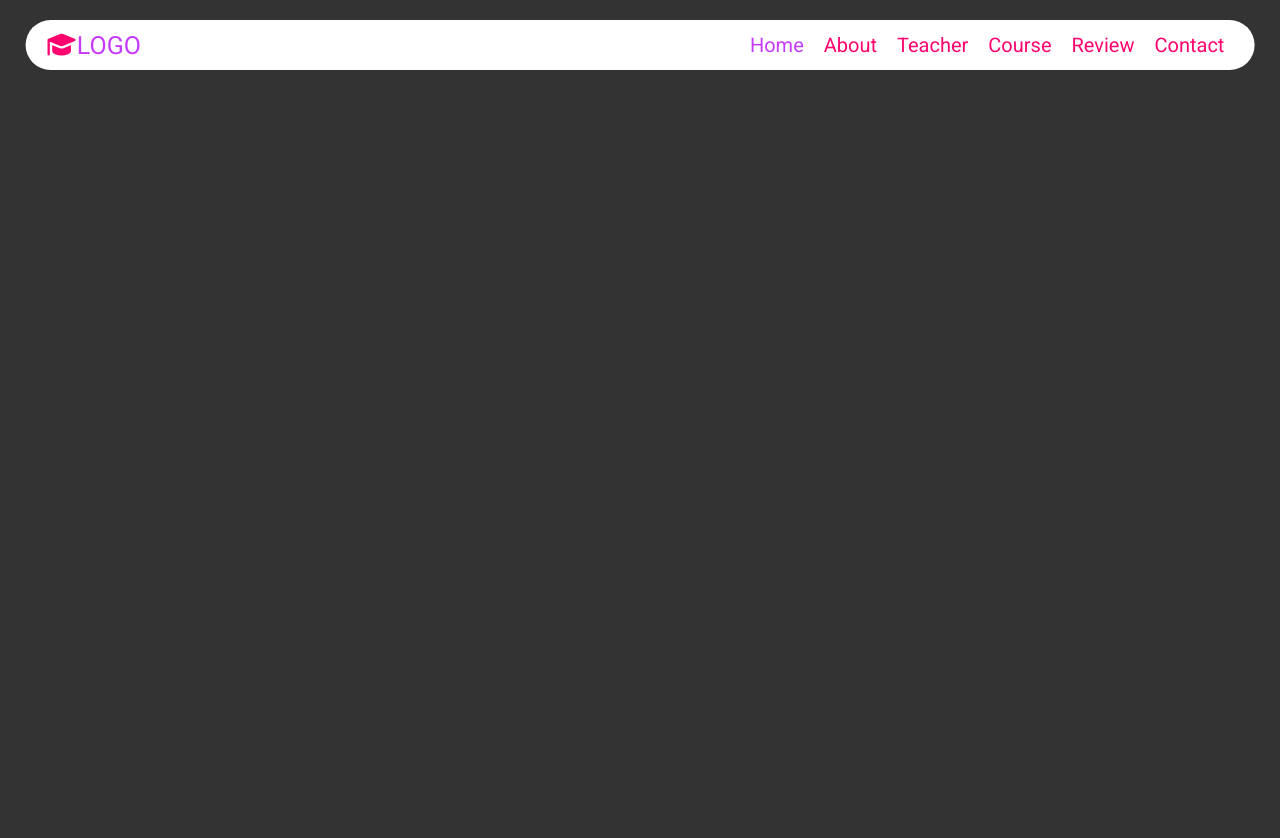
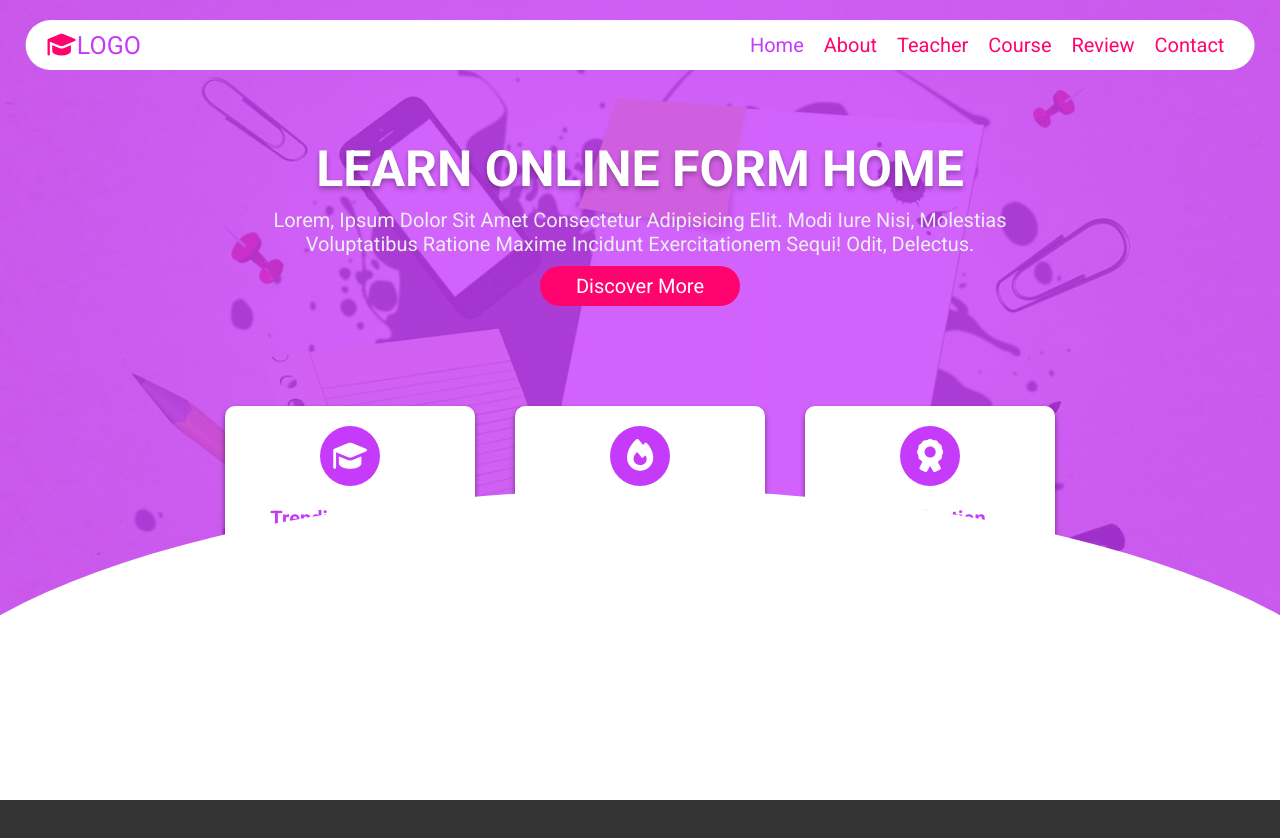
Before and after one commit to sabrina3004/Online_Education_Website, a plain HTML site: page index.html in a window 1280 px wide. Shown: the top 838 px of the page. Drawn offline with nearby package versions, Linux system fonts and the light colour scheme.

Commit message:
home page update

```diff
--- a/index.html
+++ b/index.html
@@ -30,6 +30,34 @@
 <!-- hearder section end -->
 
 
+<!-- home section start -->
+ <section class="home" id="home">
+  <div class="content">
+    <h1>learn online form home</h1>
+    <p>Lorem, ipsum dolor sit amet consectetur adipisicing elit. Modi iure nisi, molestias voluptatibus ratione maxime incidunt exercitationem sequi! Odit, delectus.</p>
+    <a href="#"><button>discover more</button></a>
+  </div>
+
+  <div class="box-container">
+    <div class="box">
+      <i class="fas fa-graduation-cap"></i>
+      <h3>trending courses</h3>
+      <p>Lorem ipsum dolor sit amet consectetur adipisicing elit. Libero, blanditiis?</p>
+    </div>
+    <div class="box">
+      <i class="fas fa-fire"></i>
+      <h3>free trial</h3>
+      <p>Lorem ipsum dolor sit amet consectetur adipisicing elit. Libero, blanditiis?</p>
+    </div>
+    <div class="box">
+      <i class="fas fa-award"></i>
+      <h3>certification</h3>
+      <p>Lorem ipsum dolor sit amet consectetur adipisicing elit. Libero, blanditiis?</p>
+    </div>
+  </div>
+ </section>
+<!-- home section end -->
+
 
   <script src="https://cdnjs.cloudflare.com/ajax/libs/jquery/3.7.1/jquery.min.js"></script>
 
--- a/style.css
+++ b/style.css
@@ -1,37 +1,39 @@
-@import url('https://fonts.googleapis.com/css2?family=Roboto:ital,wght@0,100..900;1,100..900&display=swap');
+@import url("https://fonts.googleapis.com/css2?family=Roboto:ital,wght@0,100..900;1,100..900&display=swap");
 
-:root{
-  --pink: #FF046F;
-  --violet: #C63BFA;
+:root {
+  --pink: #ff046f;
+  --violet: #c63bfa;
 }
 
-*{
-  font-family: 'Roboto', sans-serif;
+* {
+  font-family: "Roboto", sans-serif;
   text-decoration: none;
   text-transform: capitalize;
   outline: none;
-  margin: 0; padding: 0;
+  margin: 0;
+  padding: 0;
   box-sizing: border-box;
 }
 
-*::selection{
+*::selection {
   background: var(--pink);
   color: #fff;
 }
 
-html{
+html {
   font-size: 62.5%;
   overflow-x: hidden;
 }
-body{
+body {
   background: #333;
   height: 3000px;
 }
-header{
+header {
   width: 96%;
   background: #fff;
   position: fixed;
-  top: 2rem; left: 50%;
+  top: 2rem;
+  left: 50%;
   transform: translate(-50%);
   border-radius: 5rem;
   display: flex;
@@ -39,90 +41,191 @@ header{
   justify-content: space-between;
   padding: 1rem 2rem;
   z-index: 1000;
-  transition: .2s;
+  transition: 0.2s;
 }
-.header-active{
+.header-active {
   top: 0;
   width: 100%;
   border-radius: 0;
-  box-shadow: 0 .1rem .3rem rgb(0, 0, 0, .3);
+  box-shadow: 0 0.1rem 0.3rem rgb(0, 0, 0, 0.3);
 }
-header .navbar ul{
+header .navbar ul {
   display: flex;
   align-items: center;
   justify-content: space-between;
   list-style: none;
 }
-header .navbar ul li{
+header .navbar ul li {
   margin: 0 1rem;
 }
-header .navbar ul li a{
+header .navbar ul li a {
   font-size: 2rem;
   color: var(--pink);
   transition: 0.2s;
 }
 header .navbar ul li .active,
-header .navbar ul li a:hover{
+header .navbar ul li a:hover {
   color: var(--violet);
 }
 
-header .logo{
+header .logo {
   font-size: 2.5rem;
   color: var(--violet);
   text-transform: uppercase;
 }
- header .logo i {
+header .logo i {
   color: var(--pink);
   padding: 0.2rem;
- }
-header .fa-bars{
+}
+header .fa-bars {
   font-size: 3rem;
   color: var(--pink);
   cursor: pointer;
   display: none;
-  transition: .2s;
+  transition: 0.2s;
 }
 
-header .fa-times{
+.home {
+  min-height: 100vh;
+  background: linear-gradient(rgba(198, 59, 250, 0.8), rgba(198, 59, 250, 0.8)),
+    url(../images/bg.webp) no-repeat;
+  background-size: cover;
+  background-position: center;
+  background-attachment: fixed;
+  z-index: 0;
+  overflow: hidden;
+  position: relative;
+}
+
+.home .content {
+  display: flex;
+  align-items: center;
+  justify-content: center;
+  flex-flow: column;
+  padding-top: 14rem;
+  padding-bottom: 8rem;
+  text-align: center;
+}
+
+.home .content h1 {
+  font-size: 5rem;
+  color: #fff;
+  text-shadow: 0 0.3rem 0.5rem rgba(0, 0, 0, 0.3);
+  padding: 0 1rem;
+  text-transform: uppercase;
+}
+.home .content p {
+  font-size: 2rem;
+  color: #eee;
+  padding: 1rem 25rem;
+}
+.home .content button {
+  height: 4rem;
+  width: 20rem;
+  border-radius: 5rem;
+  background: var(--pink);
+  color: #fff;
+  font-size: 2rem;
+  cursor: pointer;
+  transition: 0.2s;
+  border: none;
+  box-shadow: 0 0.3remv1rem rgba(0, 0, 0, 0.3);
+}
+.home .content button:hover {
+  letter-spacing: 0.2rem;
+}
+.home .box-container {
+  display: flex;
+  justify-content: center;
+  flex-wrap: wrap;
+}
+.home .box-container .box {
+  height: 20rem;
+  width: 25rem;
+  background: #fff;
+  text-align: center;
+  border-radius: 1rem;
+  box-shadow: 0 0.3rem 0.5rem rgba(0, 0, 0, 0.5);
+  margin: 2rem;
+  cursor: pointer;
+}
+.home .box-container .box i {
+  height: 6rem;
+  width: 6rem;
+  line-height: 6rem;
+  text-align: center;
+  border-radius: 50%;
+  color: #fff;
+  background: var(--violet);
+  font-size: 3rem;
+  margin: 2rem 0;
+  transition: 0.2s;
+}
+.home .box-container .box h3{
+  font-size: 2rem;
+  color: var(--pink);
+  transition:  .2s;
+}
+.home .box-container .box p{
+  font-size: 1.3rem;
+  padding: .7rem 2rem;
+  color: #666;
+}
+.home .box-container .box:hover i{
+  background: var(--pink);
+}
+.home .box-container .box h3{
+  color: var(--violet);
+}
+.home::before{
+  content: '';
+  position: absolute;
+  bottom: -25rem; left: 50%;
+  transform: translate(-50%);
+  border-top: 70vh solid #fff;
+  width: 120%;
+  border-radius: 50%;
+}
+header .fa-times {
   transform: rotate(180deg);
   color: var(--violet);
 }
 
 /* media queries */
 
-@media (max-width:768px){
-
-  html{
+@media (max-width: 768px) {
+  html {
     font-size: 55%;
   }
 
-  header .fa-bars{
+  header .fa-bars {
     display: block;
   }
 
-  header .navbar{
+  header .navbar {
     position: fixed;
-    top: -100rem; left: 0;
+    top: -100rem;
+    left: 0;
     width: 100%;
     background: #fff;
     border-radius: 1rem;
     opacity: 0;
   }
 
-  header .navbar ul{
+  header .navbar ul {
     flex-flow: column;
     padding: 2rem 0;
   }
-  header .navbar ul li{
+  header .navbar ul li {
     margin: 1rem 0;
     width: 100%;
     text-align: center;
   }
-  header .navbar ul li a{
+  header .navbar ul li a {
     font-size: 3rem;
     display: block;
   }
-  header .nav-toggle{
+  header .nav-toggle {
     top: 5.5rem;
     opacity: 1;
   }
```
Also changed, not shown: images/bg.webp (added).
